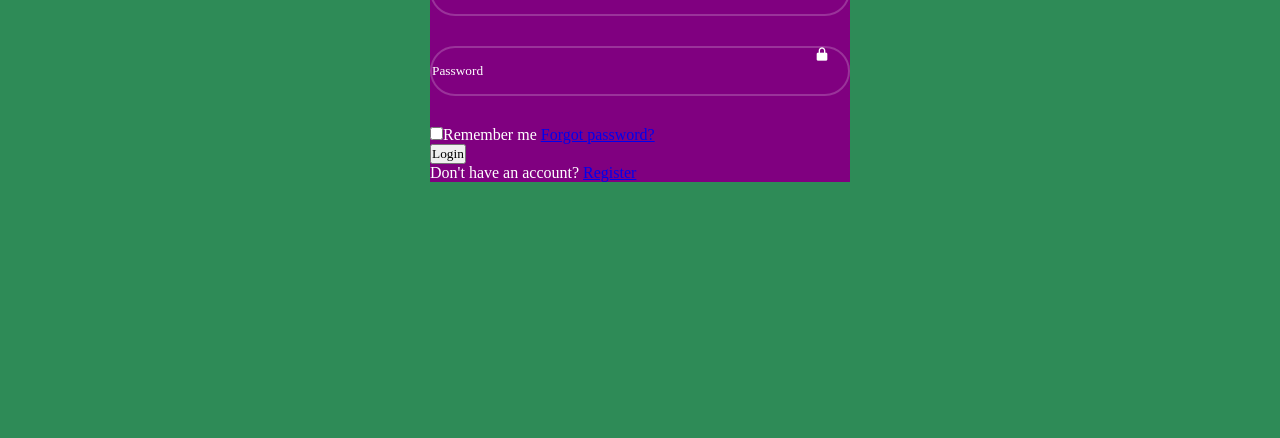
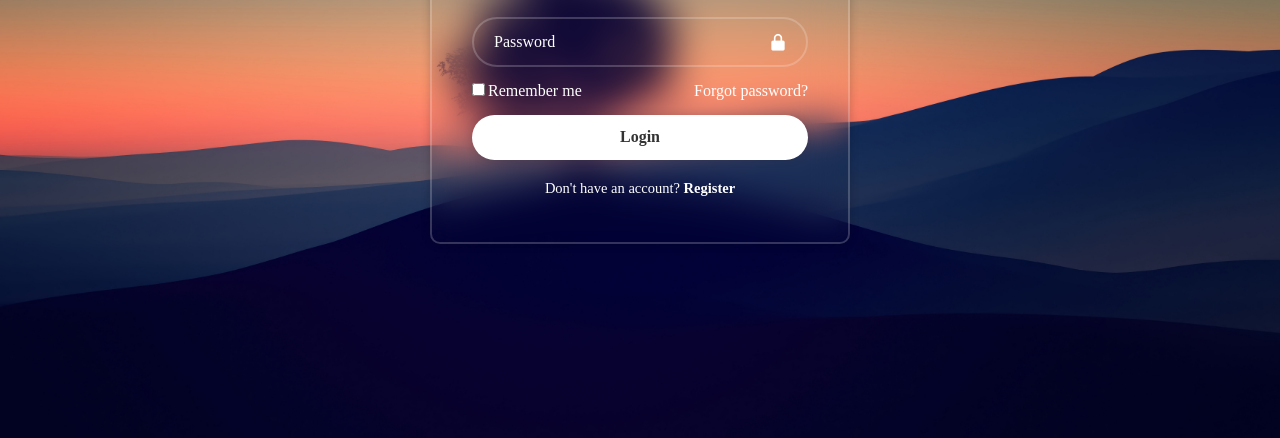
Before and after one commit to tanishq21097-commits/Login_Page, a plain HTML site: page index.html in a window 1280 px wide. Shown: the part 362-800 px from the top of the page. Drawn offline with nearby package versions, Linux system fonts and the light colour scheme.

Commit message:
Add files via upload

```diff
--- a/style.css
+++ b/style.css
@@ -10,13 +10,20 @@ body {
     justify-content: center;
     align-items: center;
     min-height: 100vh;
-    background: seagreen;
+    background: url(tree-sunrise-scenery-crescent-moon-silhouette-nature-4k-wallpaper-uhdpaper.com-275@5@i.jpg) no-repeat;
+    background-size: cover;
+    background-position: center;
 }
 
 .wrapper {
     width: 420px;
-    background: purple;
+    background: transparent;
+    border: 2px solid rgba(255, 255, 255, .2);
+    backdrop-filter: blur(20px);
+    box-shadow: 0 0 10px rgba(0, 0, 0, .2);
     color: #fff;
+    border-radius: 10px;
+    padding: 30px 40px;
 }
 
 .wrapper h1 {
@@ -39,6 +46,9 @@ body {
     outline: none;
     border: 2px solid rgba(255, 255, 255, .2);
     border-radius: 40px;
+    font-size: 16px;
+    color: #fff;
+    padding: 20px 45px 20px 20px;
 }
 
 .input-box input::placeholder {
@@ -48,4 +58,59 @@ body {
 .input-box i {
     position: absolute;
     right: 20px;
+    top: 50%;
+    transform: translateY(-50%);
+    font-size: 20px;
 }
+
+.wrapper .remember-forgot {
+    display: flex;
+    justify-content: space-between;
+    font-size: 14.5;
+    margin: -15px 0 15px;
+}
+
+.remember-forgot label input {
+    accent-color: #fff;
+    margin-right: 3px;
+}
+
+.remember-forgot a {
+    color: #fff;
+    text-decoration: none;
+}
+
+.remember-forgot a:hover {
+    text-decoration: underline;
+}
+
+.wrapper .btn {
+    width: 100%;
+    height: 45px;
+    background: #fff;
+    border: none;
+    outline: none;
+    border-radius: 40px;
+    box-shadow: 0 0 10px rgba(0, 0, 0, .1);
+    cursor: pointer;
+    font-size: 16px;
+    color: #333;
+    font-weight: 600;
+}
+
+.wrapper .register-link {
+    font-size: 14.5px;
+    text-align: center;
+    margin: 20px 0 15px;
+}
+
+.register-link p a {
+    color: #fff;
+    text-decoration: none;
+    font-weight: 600;
+}
+
+.register-link p a:hover {
+    text-decoration: underline;
+
+}
```
Also changed, not shown: tree-sunrise-scenery-crescent-moon-silhouette-nature-4k-wallpaper-uhdpaper.com-275@5@i.jpg (added).
